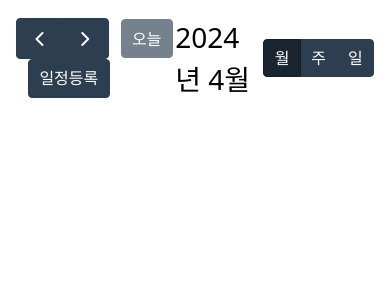
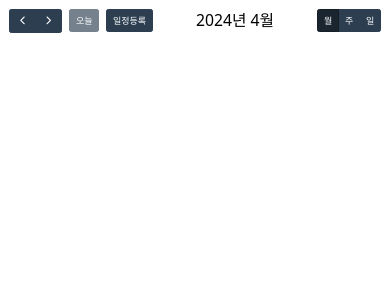
Before and after one commit to 100JM/to-do-list, a React (Vite) app: page / in a window 390 px wide. Shown: the top 300 px of the page. Built offline with nearby package versions, Linux system fonts and the light colour scheme.

Commit message:
event 수정

```diff
--- a/src/App.tsx
+++ b/src/App.tsx
@@ -46,10 +46,10 @@ function App() {
       setIsOpen(false);
     }
 
-    // const dateSelecting = (arg:DateSelectArg) => {
-    //     setSelectedDate(`${arg.startStr} ~ ${arg.endStr}`);
-    //     alert(`${arg.startStr} ~ ${arg.endStr}`);
-    // }
+    const dateSelecting = (arg:DateSelectArg) => {
+        setSelectedDate(`${arg.startStr} ~ ${arg.endStr}`);
+        setIsOpen(true);
+    }
 
   return (
     <>
@@ -75,8 +75,8 @@ function App() {
             dateClick={dateClickEvt}
             events={toDoList}
             eventClick={eventClickEvt}
-        // selectable={true}
-        // select={dateSelecting}
+            selectable={true}
+            select={dateSelecting}
         />
       </section>
     </>
--- a/src/index.css
+++ b/src/index.css
@@ -16,3 +16,15 @@ html, body, #root {
   background-color: aliceblue;
   cursor: pointer;
 }
+
+@media (max-width : 540px) {
+  .fc-header-toolbar {
+    font-size: 13px;
+  }
+}
+
+@media (max-width : 490px) {
+  .fc-header-toolbar {
+    font-size: 9px;
+  }
+}
```
